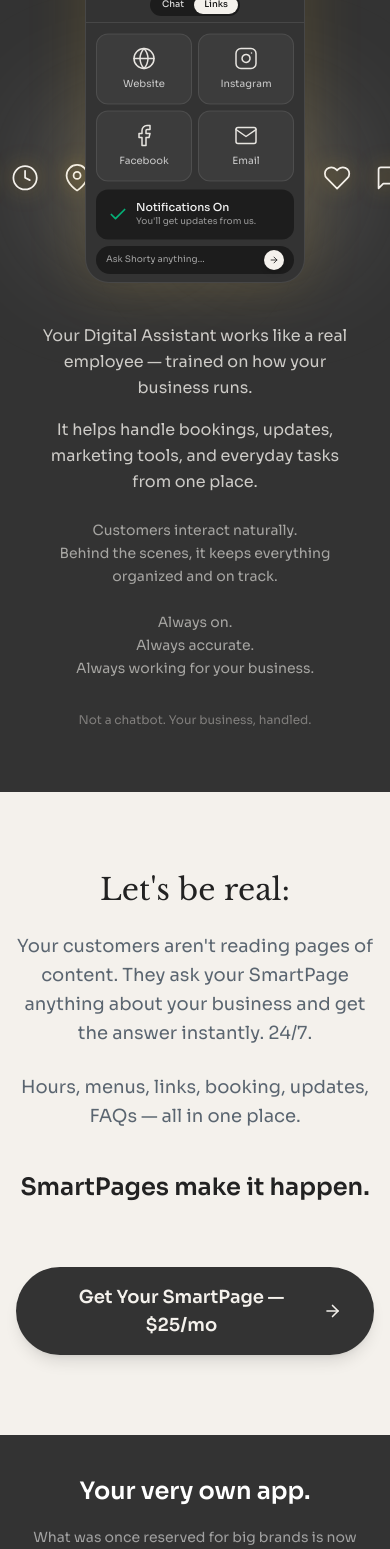
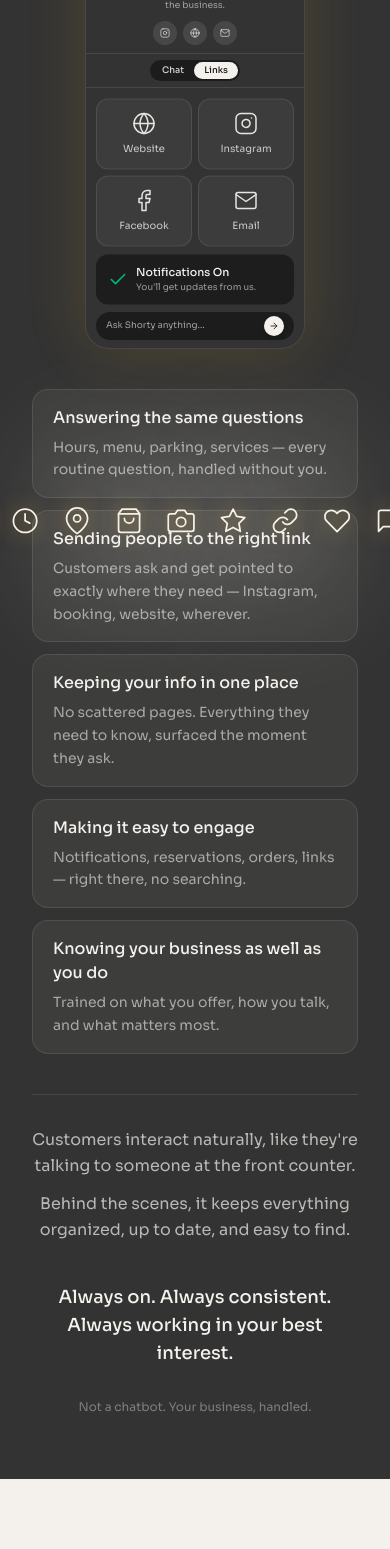
Before and after one commit to Dunzoai/shortlist-pass-hub, a Next.js app: page /smartpages in a window 390 px wide. Shown: the part 432-1981 px from the top of the page. Built offline with nearby package versions, Linux system fonts and the light colour scheme.

Commit message:
Redesign SmartPages hero with animated responsibility tiles
Replace paragraph-based body copy with animated tiles that fade+slide in
with staggered timing. New header emphasizes the assistant breadth of
capabilities. Includes reframe block and power close for stronger positioning.

```diff
--- a/src/app/smartpages/page.tsx
+++ b/src/app/smartpages/page.tsx
@@ -1073,6 +1073,68 @@ function FeaturesSection() {
 }
 
 // =============================================================================
+// RESPONSIBILITY TILES DATA
+// =============================================================================
+
+const responsibilities = [
+  {
+    title: "Answering the same questions",
+    description: "Hours, menu, parking, services — every routine question, handled without you.",
+  },
+  {
+    title: "Sending people to the right link",
+    description: "Customers ask and get pointed to exactly where they need — Instagram, booking, website, wherever.",
+  },
+  {
+    title: "Keeping your info in one place",
+    description: "No scattered pages. Everything they need to know, surfaced the moment they ask.",
+  },
+  {
+    title: "Making it easy to engage",
+    description: "Notifications, reservations, orders, links — right there, no searching.",
+  },
+  {
+    title: "Knowing your business as well as you do",
+    description: "Trained on what you offer, how you talk, and what matters most.",
+  },
+];
+
+// =============================================================================
+// RESPONSIBILITY TILE COMPONENT
+// =============================================================================
+
+function ResponsibilityTile({
+  title,
+  description,
+  index
+}: {
+  title: string;
+  description: string;
+  index: number;
+}) {
+  return (
+    <motion.div
+      className="bg-[#F4F1EC]/5 border border-[#F4F1EC]/10 rounded-2xl px-5 py-4 md:px-6 md:py-5"
+      initial={{ opacity: 0, y: 20 }}
+      whileInView={{ opacity: 1, y: 0 }}
+      viewport={{ once: true, amount: 0.3 }}
+      transition={{
+        duration: 0.5,
+        delay: index * 0.1,
+        ease: "easeOut"
+      }}
+    >
+      <h3 className="text-[#F4F1EC] font-medium text-base md:text-lg mb-1.5">
+        {title}
+      </h3>
+      <p className="text-[#F4F1EC]/60 text-sm md:text-base leading-relaxed">
+        {description}
+      </p>
+    </motion.div>
+  );
+}
+
+// =============================================================================
 // MAIN PAGE
 // =============================================================================
 
@@ -1109,10 +1171,10 @@ export default function ShortyLandingPage() {
         {/* Headline + Subheadline - ABOVE modal */}
         <div className="text-center max-w-3xl mb-6 md:mb-8 z-10 mt-10 md:mt-6 px-4">
           <h1 className="text-3xl sm:text-4xl md:text-5xl lg:text-6xl font-normal tracking-tight leading-tight text-[#F4F1EC]" style={{ fontFamily: "var(--font-libre-baskerville)" }}>
-            Meet your Digital Assistant.
+            The digital business assistant that replaces more than you think.
           </h1>
           <p className="mt-4 text-lg md:text-xl text-[#F4F1EC]/80">
-            The employee your business has been missing.
+            What you&apos;re looking at isn&apos;t a chatbot. It&apos;s a trained part of your business, doing real work for you.
           </p>
         </div>
 
@@ -1122,27 +1184,58 @@ export default function ShortyLandingPage() {
         {/* Modal */}
         <ShortyModal />
 
-        {/* Body copy - BELOW modal */}
-        <div className="mt-10 md:mt-12 z-10 text-center max-w-2xl px-4">
-          <p className="text-base md:text-lg text-[#F4F1EC]/80 leading-relaxed">
-            Your Digital Assistant works like a real employee — trained on how your business runs.
-          </p>
-          <p className="mt-4 text-base md:text-lg text-[#F4F1EC]/80 leading-relaxed">
-            It helps handle bookings, updates, marketing tools, and everyday tasks from one place.
-          </p>
-          <p className="mt-6 text-sm md:text-base text-[#F4F1EC]/60 leading-relaxed">
-            Customers interact naturally.<br />
-            Behind the scenes, it keeps everything organized and on track.
-          </p>
-          <p className="mt-6 text-sm md:text-base text-[#F4F1EC]/60 leading-relaxed">
-            Always on.<br />
-            Always accurate.<br />
-            Always working for your business.
-          </p>
-          {/* Micro-line */}
-          <p className="mt-8 text-xs text-[#F4F1EC]/40">
+        {/* Animated Responsibility Tiles - BELOW modal */}
+        <div className="mt-10 md:mt-14 z-10 w-full max-w-2xl px-4">
+          <div className="space-y-3 md:space-y-4">
+            {responsibilities.map((item, index) => (
+              <ResponsibilityTile
+                key={index}
+                title={item.title}
+                description={item.description}
+                index={index}
+              />
+            ))}
+          </div>
+
+          {/* Reframe Block - visually separated */}
+          <motion.div
+            className="mt-10 md:mt-12 pt-8 md:pt-10 border-t border-[#F4F1EC]/10"
+            initial={{ opacity: 0, y: 20 }}
+            whileInView={{ opacity: 1, y: 0 }}
+            viewport={{ once: true }}
+            transition={{ duration: 0.5, delay: 0.6 }}
+          >
+            <p className="text-[#F4F1EC]/70 text-base md:text-lg leading-relaxed text-center">
+              Customers interact naturally, like they&apos;re talking to someone at the front counter.
+            </p>
+            <p className="mt-3 text-[#F4F1EC]/70 text-base md:text-lg leading-relaxed text-center">
+              Behind the scenes, it keeps everything organized, up to date, and easy to find.
+            </p>
+          </motion.div>
+
+          {/* Power Close */}
+          <motion.div
+            className="mt-10 md:mt-12 text-center"
+            initial={{ opacity: 0, y: 20 }}
+            whileInView={{ opacity: 1, y: 0 }}
+            viewport={{ once: true }}
+            transition={{ duration: 0.5, delay: 0.7 }}
+          >
+            <p className="text-[#F4F1EC] text-lg md:text-xl font-medium">
+              Always on. Always consistent. Always working in your best interest.
+            </p>
+          </motion.div>
+
+          {/* Final Micro-line */}
+          <motion.p
+            className="mt-8 text-xs text-[#F4F1EC]/40 text-center"
+            initial={{ opacity: 0 }}
+            whileInView={{ opacity: 1 }}
+            viewport={{ once: true }}
+            transition={{ duration: 0.5, delay: 0.8 }}
+          >
             Not a chatbot. Your business, handled.
-          </p>
+          </motion.p>
         </div>
 
       </section>
```
